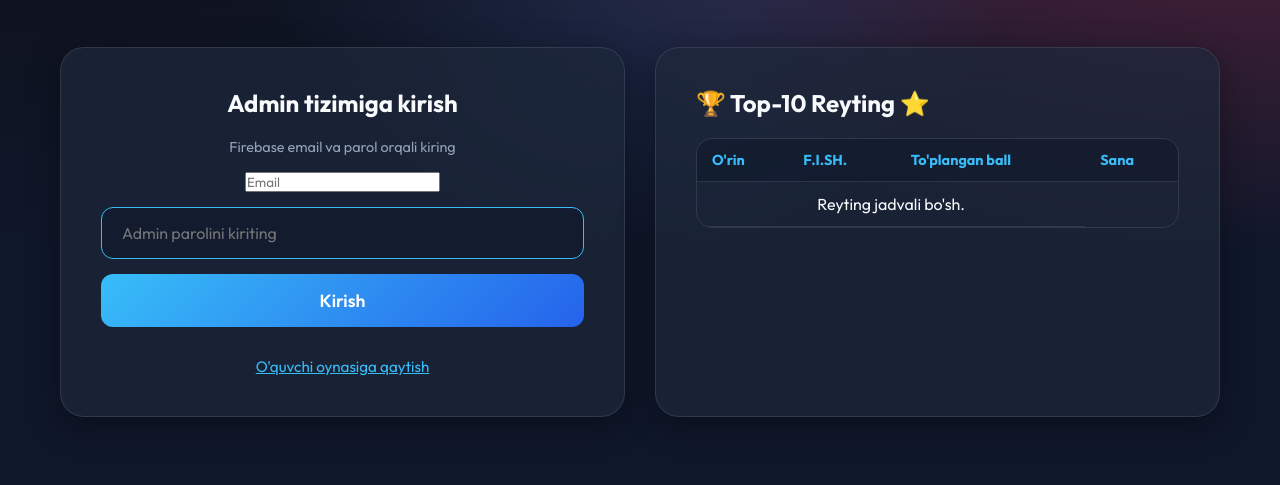
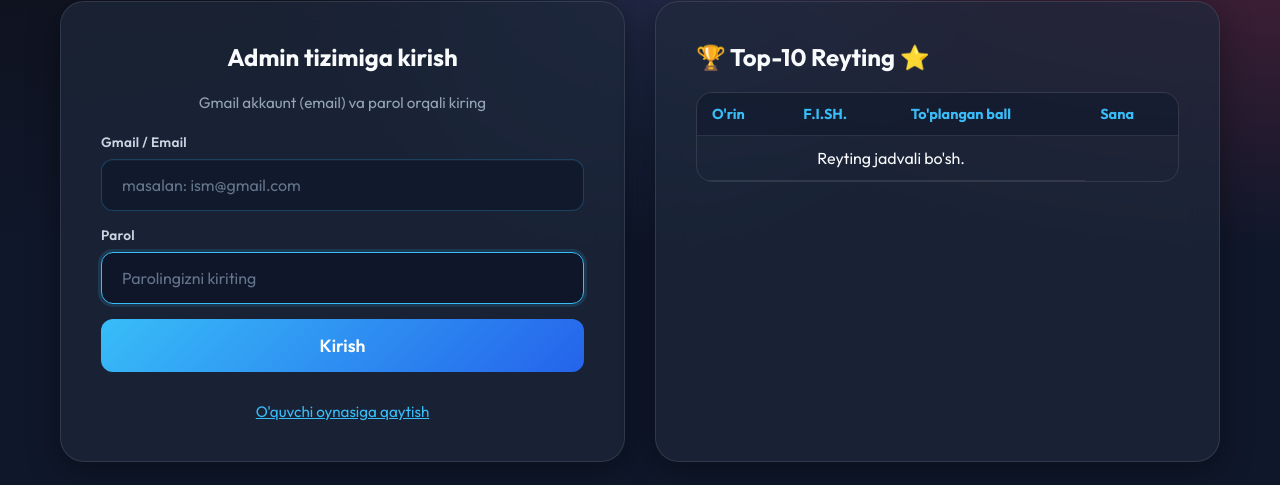
Before and after one commit to temursaypnazarov2-art/shsb.test.portal, a plain HTML site: page index.html in a window 1280 px wide. Both pictures are taken after a click on the button "O'qituvchilar va Admin kirishi". Shown: the part 315-800 px from the top of the page. Drawn offline with nearby package versions, Linux system fonts and the light colour scheme; no server answers.

Commit message:
Add files via upload

```diff
--- a/database.rules.json
+++ b/database.rules.json
@@ -14,7 +14,7 @@
       ".read": "auth != null",
       "$uid": {
         ".read": "auth != null",
-        ".write": "auth != null && (!root.child('meta/setupComplete').val() && auth.uid === $uid || root.child('staff').child(auth.uid).child('role').val() === 'admin' || (auth.uid === $uid && !data.exists()))",
+        ".write": "auth != null && ((root.child('meta/setupComplete').val() !== true && auth.uid === $uid) || root.child('staff').child(auth.uid).child('role').val() === 'admin' || (auth.uid === $uid && !data.exists()))",
         ".validate": "newData.hasChildren(['role', 'email']) && (newData.child('role').val() === 'admin' || newData.child('role').val() === 'teacher')"
       }
     },
--- a/index.html
+++ b/index.html
@@ -102,15 +102,17 @@
                 <!-- Admin Login Section (Hidden by default) -->
                 <div id="admin-login-section" class="login-section fade-in hidden">
                     <h2 style="text-align: center; margin-bottom: 20px; color: var(--text-color);" data-i18n="adminModalTitle">Admin / O'qituvchi kirishi</h2>
-                    <p style="text-align:center; color: var(--text-secondary); font-size: 0.9rem; margin-bottom: 12px;">Firebase email va parol orqali kiring</p>
-                    <div class="input-group">
-                        <input type="email" id="admin-portal-email" placeholder="Email" autocomplete="username">
+                    <p class="admin-login-hint" data-i18n="adminAuthHint">Gmail akkaunt (email) va parol orqali kiring</p>
+                    <div class="input-group admin-auth-field">
+                        <label for="admin-portal-email" data-i18n="adminEmailLabel">Gmail / Email</label>
+                        <input type="email" id="admin-portal-email" placeholder="masalan: ism@gmail.com" autocomplete="username" data-i18n-placeholder="adminEmailPlaceholder">
                     </div>
-                    <div class="input-group">
-                        <input type="password" id="admin-portal-pass" placeholder="Parol" autocomplete="current-password" data-i18n-placeholder="adminPassPlaceholder">
+                    <div class="input-group admin-auth-field">
+                        <label for="admin-portal-pass" data-i18n="adminPassLabel">Parol</label>
+                        <input type="password" id="admin-portal-pass" placeholder="Parolingizni kiriting" autocomplete="current-password" data-i18n-placeholder="adminPassPlaceholder">
                     </div>
                     <button id="admin-auth-submit" class="primary-btn" data-i18n="adminModalSubmit">Kirish</button>
-                    <button id="admin-register-btn" class="text-link-btn hidden" style="margin-top: 10px;">Birinchi adminni yaratish</button>
+                    <button id="admin-register-btn" class="text-link-btn hidden" style="margin-top: 10px;" data-i18n="adminRegisterBtn">Birinchi adminni yaratish</button>
                     <div class="admin-login-trigger" style="margin-top: 15px;">
                         <button id="back-to-student-btn" class="text-link-btn" data-i18n="backToStudentLogin">O'quvchi oynasiga qaytish</button>
                     </div>
--- a/lang.js
+++ b/lang.js
@@ -21,7 +21,12 @@ const translations = {
         thPoints: "Ball",
         thTime: "Vaqt",
         adminModalTitle: "Admin tizimiga kirish",
-        adminPassPlaceholder: "Admin parolini kiriting",
+        adminAuthHint: "Gmail akkaunt (email) va parol orqali kiring",
+        adminEmailLabel: "Gmail / Email",
+        adminEmailPlaceholder: "masalan: ism@gmail.com",
+        adminPassLabel: "Parol",
+        adminPassPlaceholder: "Parolingizni kiriting",
+        adminRegisterBtn: "Birinchi adminni yaratish",
         adminModalSubmit: "Kirish",
         adminModalCancel: "Bekor qilish",
         incorrectPass: "Noto'g'ri parol!",
@@ -309,7 +314,12 @@ const translations = {
         thPoints: "Ball",
         thTime: "Waqıt",
         adminModalTitle: "Admin sistemasına kiriw",
-        adminPassPlaceholder: "Admin parolın kiritiń",
+        adminAuthHint: "Gmail akkaunt (email) hám parol arqalı kiriń",
+        adminEmailLabel: "Gmail / Email",
+        adminEmailPlaceholder: "mısalı: ism@gmail.com",
+        adminPassLabel: "Parol",
+        adminPassPlaceholder: "Parolińızdı kiritiń",
+        adminRegisterBtn: "Birinshi admindi jaratıw",
         adminModalSubmit: "Kiriw",
         adminModalCancel: "Biykarlaw",
         incorrectPass: "Nadurıs parol!",
@@ -593,7 +603,12 @@ const translations = {
         thPoints: "Points",
         thTime: "Time",
         adminModalTitle: "Admin System Login",
-        adminPassPlaceholder: "Enter Admin Password",
+        adminAuthHint: "Sign in with your Gmail account (email) and password",
+        adminEmailLabel: "Gmail / Email",
+        adminEmailPlaceholder: "e.g. name@gmail.com",
+        adminPassLabel: "Password",
+        adminPassPlaceholder: "Enter your password",
+        adminRegisterBtn: "Create first admin",
         adminModalSubmit: "Login",
         adminModalCancel: "Cancel",
         incorrectPass: "Incorrect password!",
--- a/style.css
+++ b/style.css
@@ -149,6 +149,7 @@ body {
 }
 
 input[type="text"],
+input[type="email"],
 input[type="password"],
 input[type="number"],
 select {
@@ -159,7 +160,7 @@ select {
     border-radius: 12px;
     color: white;
     font-size: 1rem;
-    transition: border-color 0.3s;
+    transition: border-color 0.3s, box-shadow 0.3s, background 0.3s;
 }
 
 select option {
@@ -171,6 +172,52 @@ input:focus,
 select:focus {
     outline: none;
     border-color: var(--accent-color);
+}
+
+input[type="email"]::placeholder,
+input[type="password"]::placeholder,
+input[type="text"]::placeholder {
+    color: #64748b;
+}
+
+.admin-login-hint {
+    text-align: center;
+    color: var(--text-secondary);
+    font-size: 0.95rem;
+    line-height: 1.45;
+    margin-bottom: 18px;
+}
+
+.admin-auth-field {
+    text-align: left;
+}
+
+.admin-auth-field label {
+    display: block;
+    margin-bottom: 8px;
+    color: #cbd5e1;
+    font-size: 0.85rem;
+    font-weight: 600;
+    letter-spacing: 0.02em;
+}
+
+.admin-auth-field input[type="email"],
+.admin-auth-field input[type="password"] {
+    background: rgba(15, 23, 42, 0.75);
+    border: 1px solid rgba(56, 189, 248, 0.25);
+    box-shadow: inset 0 1px 0 rgba(255, 255, 255, 0.04);
+}
+
+.admin-auth-field input[type="email"]:hover,
+.admin-auth-field input[type="password"]:hover {
+    border-color: rgba(56, 189, 248, 0.45);
+}
+
+.admin-auth-field input[type="email"]:focus,
+.admin-auth-field input[type="password"]:focus {
+    border-color: var(--accent-color);
+    box-shadow: 0 0 0 3px rgba(56, 189, 248, 0.15);
+    background: rgba(15, 23, 42, 0.9);
 }
 
 /* Buttons */
```
